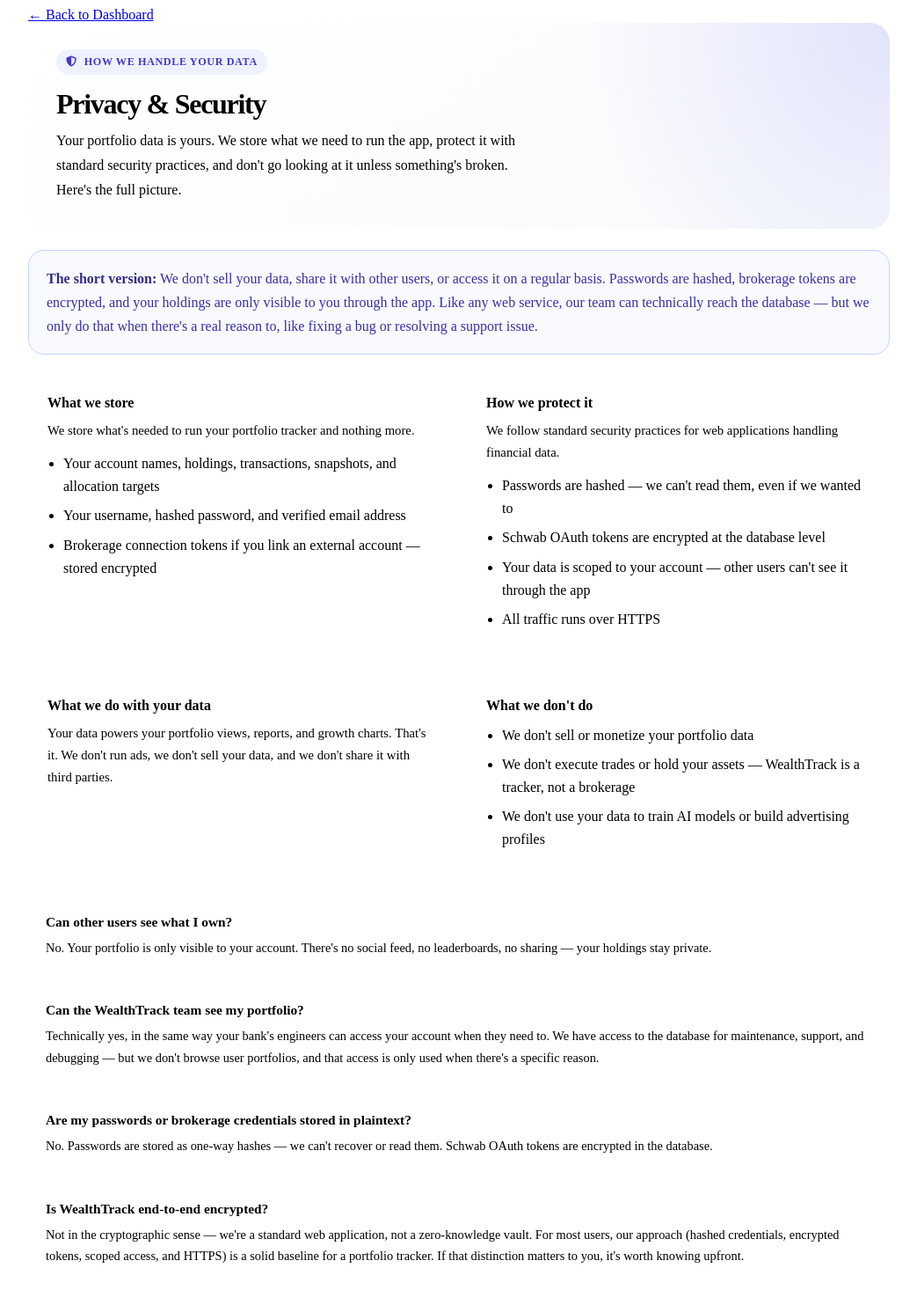
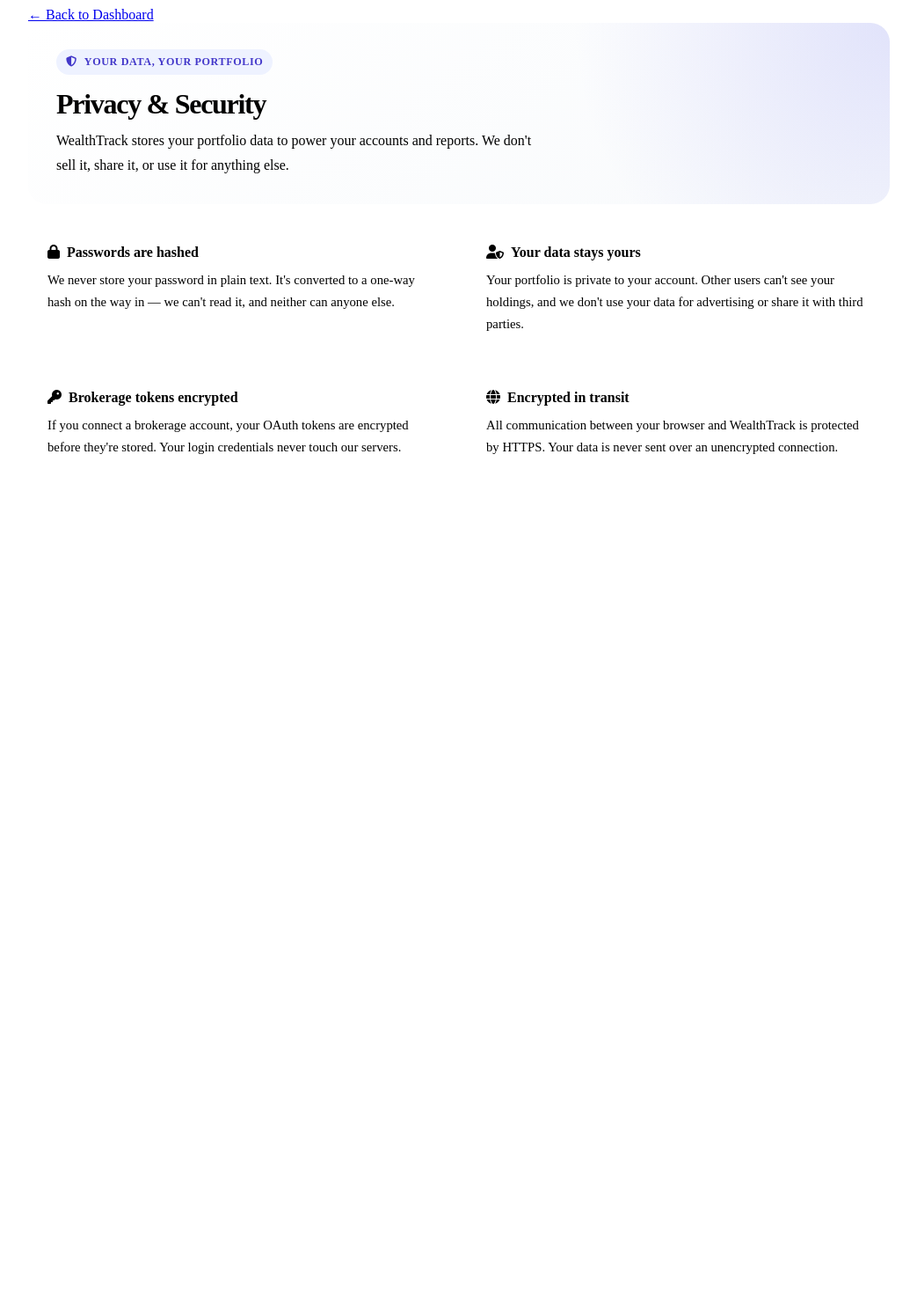
Before and after one commit to chrisgig23/stock-calc, a Python web app: template flask_app/templates/privacy_security.html in a window 1280 px wide. Shown: the whole page at 88% size, without its empty margins (118-1161 px from the left). After the commit the page ends 516 px from the top, so only its background shows below. Run offline with Jinja, Linux system fonts and the light colour scheme; the template is opened without the code that fills it, so the values that code supplies are empty.

Commit message:
Add a plain-language Privacy & Security page and subtle sidebar footer link

```diff
--- a/flask_app/templates/privacy_security.html
+++ b/flask_app/templates/privacy_security.html
@@ -153,77 +153,34 @@
     <section class="trust-hero">
         <span class="trust-kicker">
             <i class="fa-solid fa-shield-halved"></i>
-            How we handle your data
+            Your data, your portfolio
         </span>
         <h2>Privacy &amp; Security</h2>
         <p>
-            Your portfolio data is yours. We store what we need to run the app, protect it with standard security practices, and don't go looking at it unless something's broken. Here's the full picture.
+            WealthTrack stores your portfolio data to power your accounts and reports. We don't sell it, share it, or use it for anything else.
         </p>
     </section>
 
-    <div class="trust-callout">
-        <strong>The short version:</strong> We don't sell your data, share it with other users, or access it on a regular basis. Passwords are hashed, brokerage tokens are encrypted, and your holdings are only visible to you through the app. Like any web service, our team can technically reach the database — but we only do that when there's a real reason to, like fixing a bug or resolving a support issue.
-    </div>
-
     <div class="trust-grid">
         <section class="trust-card">
-            <h3>What we store</h3>
-            <p>We store what's needed to run your portfolio tracker and nothing more.</p>
-            <ul>
-                <li>Your account names, holdings, transactions, snapshots, and allocation targets</li>
-                <li>Your username, hashed password, and verified email address</li>
-                <li>Brokerage connection tokens if you link an external account — stored encrypted</li>
-            </ul>
+            <h3><i class="fa-solid fa-lock" style="color:var(--color-primary);margin-right:8px;"></i>Passwords are hashed</h3>
+            <p>We never store your password in plain text. It's converted to a one-way hash on the way in — we can't read it, and neither can anyone else.</p>
         </section>
 
         <section class="trust-card">
-            <h3>How we protect it</h3>
-            <p>We follow standard security practices for web applications handling financial data.</p>
-            <ul>
-                <li>Passwords are hashed — we can't read them, even if we wanted to</li>
-                <li>Schwab OAuth tokens are encrypted at the database level</li>
-                <li>Your data is scoped to your account — other users can't see it through the app</li>
-                <li>All traffic runs over HTTPS</li>
-            </ul>
-        </section>
-    </div>
-
-    <div class="trust-grid">
-        <section class="trust-card">
-            <h3>What we do with your data</h3>
-            <p>Your data powers your portfolio views, reports, and growth charts. That's it. We don't run ads, we don't sell your data, and we don't share it with third parties.</p>
+            <h3><i class="fa-solid fa-user-shield" style="color:var(--color-primary);margin-right:8px;"></i>Your data stays yours</h3>
+            <p>Your portfolio is private to your account. Other users can't see your holdings, and we don't use your data for advertising or share it with third parties.</p>
         </section>
 
         <section class="trust-card">
-            <h3>What we don't do</h3>
-            <ul>
-                <li>We don't sell or monetize your portfolio data</li>
-                <li>We don't execute trades or hold your assets — WealthTrack is a tracker, not a brokerage</li>
-                <li>We don't use your data to train AI models or build advertising profiles</li>
-            </ul>
+            <h3><i class="fa-solid fa-key" style="color:var(--color-primary);margin-right:8px;"></i>Brokerage tokens encrypted</h3>
+            <p>If you connect a brokerage account, your OAuth tokens are encrypted before they're stored. Your login credentials never touch our servers.</p>
         </section>
-    </div>
 
-    <div class="trust-faq">
-        <div class="trust-faq-item">
-            <h4>Can other users see what I own?</h4>
-            <p>No. Your portfolio is only visible to your account. There's no social feed, no leaderboards, no sharing — your holdings stay private.</p>
-        </div>
-
-        <div class="trust-faq-item">
-            <h4>Can the WealthTrack team see my portfolio?</h4>
-            <p>Technically yes, in the same way your bank's engineers can access your account when they need to. We have access to the database for maintenance, support, and debugging — but we don't browse user portfolios, and that access is only used when there's a specific reason.</p>
-        </div>
-
-        <div class="trust-faq-item">
-            <h4>Are my passwords or brokerage credentials stored in plaintext?</h4>
-            <p>No. Passwords are stored as one-way hashes — we can't recover or read them. Schwab OAuth tokens are encrypted in the database.</p>
-        </div>
-
-        <div class="trust-faq-item">
-            <h4>Is WealthTrack end-to-end encrypted?</h4>
-            <p>Not in the cryptographic sense — we're a standard web application, not a zero-knowledge vault. For most users, our approach (hashed credentials, encrypted tokens, scoped access, and HTTPS) is a solid baseline for a portfolio tracker. If that distinction matters to you, it's worth knowing upfront.</p>
-        </div>
+        <section class="trust-card">
+            <h3><i class="fa-solid fa-globe" style="color:var(--color-primary);margin-right:8px;"></i>Encrypted in transit</h3>
+            <p>All communication between your browser and WealthTrack is protected by HTTPS. Your data is never sent over an unencrypted connection.</p>
+        </section>
     </div>
 </div>
 {% endblock %}
```
